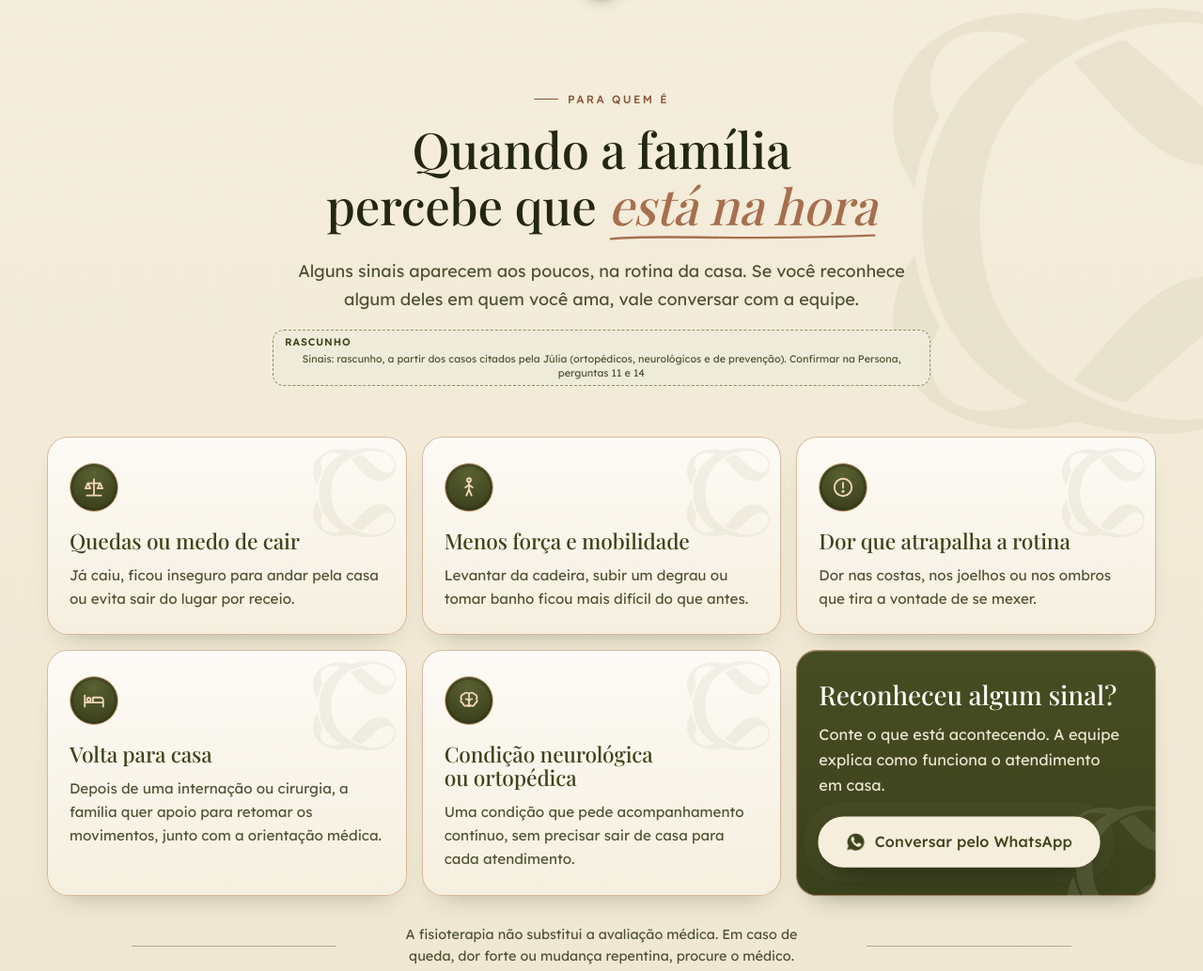
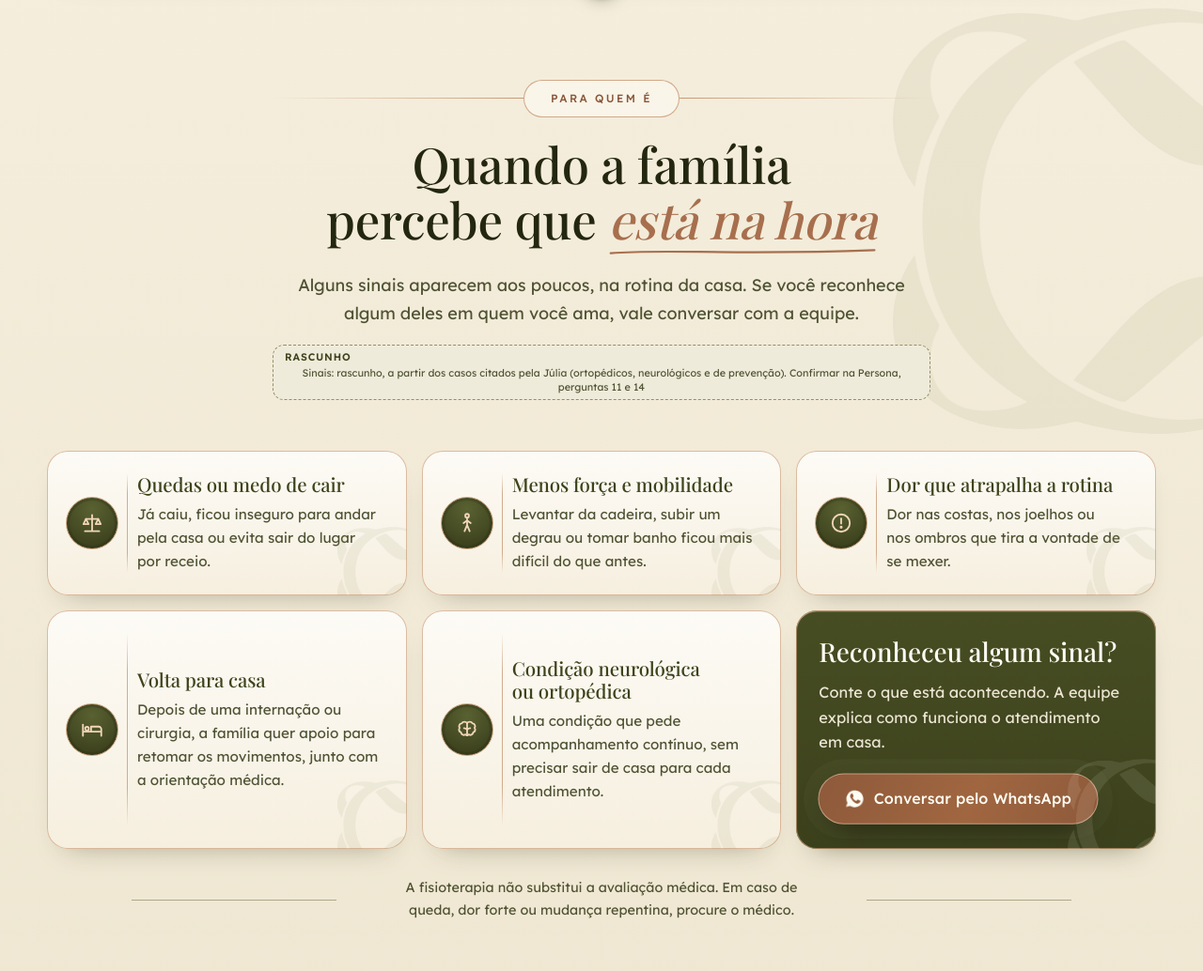
Before and after one commit to felipegaabrielDEV/lp-correia-saude, a plain HTML site: page index.html in a window 1280 px wide. Shown: the part 1259-2293 px from the top of the page at 94% size. Drawn offline with nearby package versions, Linux system fonts and the light colour scheme; a web font is replaced by a local one.

Commit message:
Aplica no Para quem é os cartões horizontais, o rótulo em pílula e o botão cobre da chamada
Co-Authored-By: Claude Sonnet 5.5 <noreply@anthropic.com>
Claude-Session: https://claude.ai/code/session_013ZBAMH4PAyBdzghTQQakSC

```diff
--- a/index.html
+++ b/index.html
@@ -64,7 +64,7 @@
     <!-- Fontes equivalentes, até chegarem os nomes e arquivos das fontes da marca (PENDENTE). -->
     <link href="https://fonts.googleapis.com/css2?family=Lexend:wght@300;400;500;600&family=Playfair+Display:ital,wght@0,500;0,600;1,500;1,600&display=swap" rel="stylesheet">
     <link rel="preload" as="image" href="assets/fundadora/julia-topo-960.webp" imagesrcset="assets/fundadora/julia-topo-560.webp 560w, assets/fundadora/julia-topo-960.webp 960w" imagesizes="(min-width: 1024px) 460px, 86vw">
-    <link rel="stylesheet" href="styles.css?v=20261127-9">
+    <link rel="stylesheet" href="styles.css?v=20261127-10">
 </head>
 <body>
 <!-- GTM (noscript): PENDENTE o ID do gestor de tráfego. Quando existir, troque por:
@@ -200,7 +200,7 @@
     <section class="secao" id="para-quem" aria-labelledby="para-quem-titulo">
         <div class="conteiner">
             <header class="cabeca centro">
-                <p class="sobretitulo">Para quem é</p>
+                <p class="sobretitulo sobretitulo-pilula"><span>Para quem é</span></p>
                 <h2 id="para-quem-titulo">Quando a família percebe que <em>está na hora</em></h2>
                 <p>Alguns sinais aparecem aos poucos, na rotina da casa. Se você reconhece algum deles em quem você ama, vale conversar com a equipe.</p>
                 <p class="marcador" data-nota="Sinais: rascunho, a partir dos casos citados pela Júlia (ortopédicos, neurológicos e de prevenção). Confirmar na Persona, perguntas 11 e 14">rascunho</p>
--- a/styles.css
+++ b/styles.css
@@ -395,6 +395,32 @@ html:not(.js) .palavra { opacity: 1; transform: none; }
 .sinal-chamada::after { background-image: url("assets/marca/simbolo-creme.webp"); opacity: .1; top: auto; bottom: -34px; right: -26px; width: 120px; height: 130px; }
 .sinal-chamada h3 { font-size: 1.75rem; color: #FFFCF4; }
 .sinal-chamada p { font-size: 1.02rem; color: rgba(245, 238, 221, .95); }
+/* Reajuste aprovado em 27/11/2026 (a partir da referência do ChatGPT): cartões na horizontal, rótulo em pílula e botão cobre na chamada.
+   Para mexer: o fio vertical (::before) fica a 85 px da borda (20 de margem + 56 do ícone + 9 de vão); se mudar o ícone, mude o fio. */
+/* 2) Rótulo em pílula, com uma linha fina de cada lado */
+#para-quem .sobretitulo-pilula { display: flex; align-items: center; justify-content: center; gap: 0; width: 100%; max-width: 760px; margin: 0 auto 20px; }
+#para-quem .sobretitulo-pilula::before, #para-quem .sobretitulo-pilula::after { content: ""; flex: 1 1 40px; width: auto; height: 1px; background: linear-gradient(90deg, transparent, #C99A76); }
+#para-quem .sobretitulo-pilula::after { transform: scaleX(-1); }
+#para-quem .sobretitulo-pilula span { padding: 9px 28px; border: 1px solid rgba(201, 154, 118, .85); border-radius: 99px; background: rgba(251, 248, 240, .7); }
+
+/* 1) Cartões na horizontal: ícone à esquerda, fio vertical e texto à direita (a partir de 600 px; no celular já é assim) */
+@media (min-width: 600px) {
+    .sinal:not(.sinal-chamada) { display: grid; grid-template-columns: 56px 1fr; column-gap: 0; align-items: center; padding: 24px 20px; }
+    .sinal:not(.sinal-chamada) .sinal-icone { grid-row: 1 / span 2; width: 56px; height: 56px; margin: 0; }
+    .sinal:not(.sinal-chamada) .sinal-icone svg { width: 26px; height: 26px; }
+    .sinal:not(.sinal-chamada) h3 { font-size: 1.28rem; line-height: 1.2; }
+    .sinal:not(.sinal-chamada) h3 { grid-column: 2; align-self: end; margin: 0 0 .3em; }
+    .sinal:not(.sinal-chamada) p { grid-column: 2; align-self: start; }
+    /* fio vertical entre o ícone e o texto: 20 de margem + 56 do ícone + 9 de vão */
+    .sinal:not(.sinal-chamada)::before { content: ""; position: absolute; left: 85px; top: 24px; bottom: 24px; width: 1px; background: linear-gradient(transparent, #C99A76 20%, #C99A76 80%, transparent); opacity: .8; }
+    .sinal:not(.sinal-chamada) h3, .sinal:not(.sinal-chamada) p { padding-left: 20px; }
+    .sinal:not(.sinal-chamada)::after { top: auto; bottom: -22px; right: -14px; }
+}
+
+/* 3) Botão da chamada em cobre (terracota de fundo com degradê leve): texto creme com contraste 5,9:1 */
+.sinal-chamada .botao-destaque.botao-claro { background: linear-gradient(115deg, #8E5A3B, #A06640 55%, #8E5A3B); border: 1px solid rgba(243, 215, 188, .55); color: #FFFCF4; box-shadow: 0 14px 28px -14px rgba(0, 0, 0, .6); }
+.sinal-chamada .botao-destaque.botao-claro::after { background: linear-gradient(90deg, transparent, rgba(255, 236, 214, .35), transparent); }
+@media (hover: hover) { .sinal-chamada .botao-destaque.botao-claro:hover { background: linear-gradient(115deg, #7D4D31, #8E5A3B 55%, #7D4D31); border-color: rgba(243, 215, 188, .8); color: #FFFCF4; } }
 @media (hover: hover) {
     .sinal.visivel:hover { transform: translateY(-6px); box-shadow: var(--sombra); }
     .sinal:hover .sinal-icone { transform: rotate(-8deg) scale(1.06); background: var(--terracota-fundo); color: var(--creme); }
```
